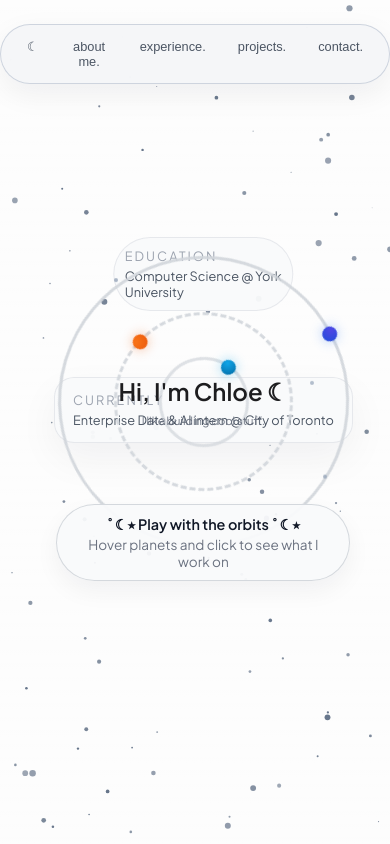
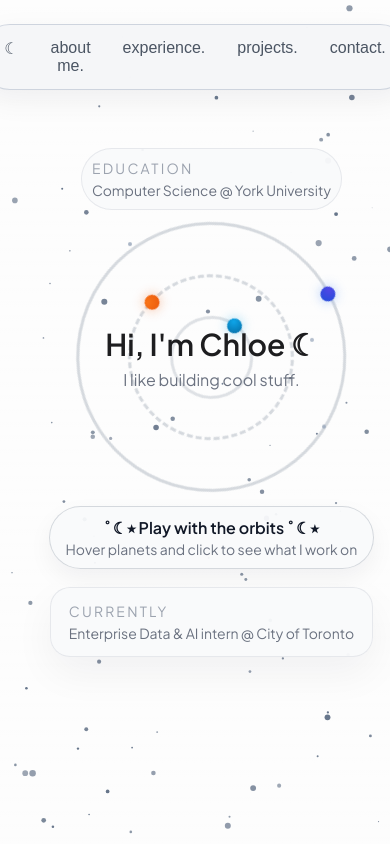
Before and after one commit to chloeenn/chloe, a React (Vite) app: page / in a window 390 px wide. Built offline with nearby package versions, Linux system fonts and the light colour scheme.

Commit message:
Updated responsiveness

```diff
--- a/src/App.css
+++ b/src/App.css
@@ -14,15 +14,36 @@ body {
   overflow: hidden;
 }
 
-/* Optional global typography defaults */
+:root {
+  /* Base typography scale tuned for standard UI/UX */
+  --font-base: 16px;            /* 1rem */
+  --text-sm: 0.875rem;         /* 14px */
+  --text-md: 1rem;             /* 16px */
+  --text-lg: 1.125rem;         /* 18px */
+  --h3: 1.125rem;              /* 18px */
+  --h2: 1.375rem;              /* 22px */
+  --h1: 1.875rem;              /* 30px */
+  --muted: #6b7280;
+}
+
+html { font-size: var(--font-base); }
+
 h1, h2 {
   text-align: center;
   margin: 0 0 16px;
-  font-size: 1.2rem;
 }
 
+h1 {
+  font-size: var(--h1);
+}
+
+h2 {
+  font-size: var(--h2);
+}
+
+/* sensible defaults for text elements */
 p, ul, li, a, span, button {
-  font-size: 0.8rem;
+  font-size: var(--text-md);
 }
 
 /* Scroll container: this is where the snapping happens */
--- a/src/components/About.css
+++ b/src/components/About.css
@@ -1,5 +1,5 @@
 .about-eyebrow {
-    font-size: 0.8rem;
+    font-size: var(--text-sm);
     letter-spacing: 0.18em;
     text-transform: uppercase;
     color: #9ca3af;
@@ -7,17 +7,18 @@
 }
 
 .about-title {
-    font-size: 1.2rem;
+    font-size: var(--h2);
     font-weight: 600;
     line-height: 1.3;
     color: #111827;
-    margin: 0 0 22px;
+    margin: 0 0 18px;
     max-width: 580px;
 }
 
 .about-text {
-    color: #4b5563;
-    line-height: 1.2;
+    color: var(--muted, #4b5563);
+    line-height: 1.5;
+    font-size: var(--text-md);
     margin: 0 0 16px;
 }
 
@@ -35,14 +36,14 @@
     align-items: center;
     position: relative;
     overflow: visible;
-    width: 250px;
-    height: 250px;
+    width: min(300px, 38vw);
+    height: min(300px, 38vw);
 }
 
 .about-anim {
     width: 100%;
     height: 100%;
-    transform: scale(1.5);
+    transform: scale(1.05);
 }
 
 .about-bubble {
@@ -50,11 +51,11 @@
     bottom: 68%;
     left: 50%;
     transform: translateX(-50%) translateY(10px);
-    padding: 6px;
+    padding: 6px 10px;
     border-radius: 999px;
     background: #ffffff;
     box-shadow: 0 10px 30px rgba(15, 23, 42, 0.18);
-    font-size: 0.8rem;
+    font-size: var(--text-sm);
     color: #111827;
     opacity: 0;
     pointer-events: none;
--- a/src/components/Experience.css
+++ b/src/components/Experience.css
@@ -31,20 +31,23 @@
 }
 
 .role {
-    font-weight: 600;
+    font-weight: 700;
+    font-size: var(--text-lg);
 }
 
 .date {
-    color: var(--home-text-muted, #475569);
+    color: var(--muted, #475569);
+    font-size: var(--text-sm);
 }
 .company {
-
-    color: var(--home-text-muted, #475569);
+    color: var(--muted, #475569);
     margin-bottom: 8px;
-    text-decoration: none;;
+    text-decoration: none;
+    font-size: var(--text-md);
+    font-weight: 500;
 }
 .company:hover {
-    color: var(--home-text-muted, #94a2b3);
+    color: #0f172a;
 }
 
 @media (prefers-reduced-motion: reduce) {
--- a/src/components/HeroSolar.css
+++ b/src/components/HeroSolar.css
@@ -122,14 +122,14 @@
 }
 
 .hero-solar-center h1 {
-  font-size: 1.5rem;
+  font-size: var(--h1);
   margin-bottom: 6px;
 }
 
 .hero-solar-center p {
   margin: 0;
-  font-size: 0.7rem;
-  color: #6b7280;
+  font-size: var(--text-md);
+  color: var(--muted, #6b7280);
 }
 
 /* bottom pill */
@@ -156,14 +156,14 @@
 }
 
 .panel-label {
-  font-size: 0.9rem;
+  font-size: var(--text-md);
   font-weight: 600;
   color: #111827;
 }
 
 .panel-desc {
-  font-size: 0.85rem;
-  color: #6b7280;
+  font-size: var(--text-sm);
+  color: var(--muted, #6b7280);
 }
 
 /* top-left label */
@@ -174,7 +174,7 @@
   display: inline-flex;
   align-items: center;
   gap: 8px;
-  font-size: 0.65rem;
+  font-size: var(--text-sm);
   color: #6b7280;
   padding: 10px;
   border-radius: 999px;
@@ -206,7 +206,7 @@
 
 .current-label {
   margin: 0 0 4px;
-  font-size: 0.8rem;
+  font-size: var(--text-sm);
   letter-spacing: 0.16em;
   text-transform: uppercase;
   color: #9ca3af;
@@ -214,8 +214,8 @@
 
 .current-line {
   margin: 0;
-  font-size: 0.8rem;
-  color: #4b5563;
+  font-size: var(--text-sm);
+  color: var(--muted, #4b5563);
 }
 
 /* animations */
@@ -248,26 +248,41 @@
   .hero-solar {
     width: min(420px, 92vw);
     aspect-ratio: 1 / 1;
+    /* switch to a stacked flow on small screens to avoid overlap */
+    display: flex;
+    flex-direction: column;
+    align-items: center;
+    justify-content: flex-start;
+    gap: 12px;
+    padding: 18px 8px;
   }
 
   .hero-solar-system {
-    width: 280px;
-    height: 280px;
+    width: 260px;
+    height: 260px;
+    position: relative; /* allow the system to flow in document */
+    transform: none !important;
   }
 
+  /* Stack info cards below the solar system */
   .hero-solar-current {
     position: static;
-    margin-top: 16px;
-    max-width: 100%;
+    margin-top: 6px;
+    max-width: 92%;
+    align-self: center;
   }
 
   .hero-solar-tag {
-    top: 4%;
-    left: 50%;
-    transform: translateX(-50%);
+    position: static;
+    left: auto;
+    top: auto;
+    transform: none;
+    margin-bottom: 6px;
   }
 
   .hero-solar-panel {
-    bottom: 0;
+    position: static;
+    transform: none;
+    margin-top: 6px;
   }
 }
--- a/src/components/HeroSolar.tsx
+++ b/src/components/HeroSolar.tsx
@@ -96,12 +96,13 @@ const HeroSolar: React.FC = () => {
         <span className="solar-star solar-star--one" />
         <span className="solar-star solar-star--two" />
         <span className="solar-star solar-star--three" />
-      </div>
 
-      {/* center text */}
-      <div className="hero-solar-center">
-        <h1>Hi, I&apos;m Chloe ☾</h1>
-        <p>I like building cool stuff.</p>
+        {/* center text - moved inside the solar system so it stays centered with the orbits */}
+        <div className="hero-solar-center">
+          <h1>Hi, I&apos;m Chloe ☾</h1>
+          <p>I like building cool stuff.</p>
+        </div>
+
       </div>
 
       {/* bottom info pill */}
--- a/src/components/Home.css
+++ b/src/components/Home.css
@@ -24,14 +24,14 @@
 
 /* Hero */
 .home-hero h1 {
-  font-size: clamp(2.2rem, 4.6vw, 2.6rem);
+  font-size: clamp(var(--h2), 4.6vw, var(--h1));
   font-weight: 600;
   margin: 0 0 16px;
 }
 
 .home-text {
-  font-size: 1.05rem;
-  color: #6b7280;
+  font-size: var(--text-md);
+  color: var(--muted, #6b7280);
   margin: 0;
 }
 
@@ -42,15 +42,15 @@
 }
 
 .home-about__content h2 {
-  font-size: 1.6rem;
-  margin-bottom: 20px;
+  font-size: var(--h2);
+  margin-bottom: 16px;
   font-weight: 600;
 }
 
 .home-about__content p {
-  font-size: 0.98rem;
-  line-height: 1.7;
-  color: #4b5563;
+  font-size: var(--text-md);
+  line-height: 1.6;
+  color: var(--muted, #4b5563);
   margin-bottom: 14px;
 }
 
--- a/src/components/Navbar.css
+++ b/src/components/Navbar.css
@@ -56,6 +56,7 @@
   border: none;
   background: none;
   cursor: pointer;
+  font-size: var(--text-md);
   color: var(--nav-text-muted);
   padding: 6px 6px;
   position: relative;
--- a/src/components/Projects.css
+++ b/src/components/Projects.css
@@ -13,6 +13,11 @@
   margin: 0 0 12px;
 }
 
+.projects-title {
+  font-size: var(--h2);
+  font-weight: 600;
+}
+
 /* ---------- iMac shell ---------- */
 
 .imac-shell {
@@ -22,7 +27,7 @@
   aspect-ratio: 16 / 9;
   margin-inline: auto;
   position: relative;
-  box-sizing: border-box;
+  font-size: var(--text-md);
 }
 
 /* Outer frame (black bezel) */
@@ -140,6 +145,11 @@
   color: rgba(255, 255, 255, 0.9);
 }
 
+.folder-name {
+  font-size: var(--text-md);
+  color: #0f172a;
+}
+
 
 .folder-tile:hover,
 .folder-tile:focus-visible {
@@ -189,15 +199,15 @@
 
 .project-viewer-label {
   margin: 0;
-  font-size: 0.98rem;
-  font-weight: 600;
+  font-size: var(--text-lg);
+  font-weight: 700;
   color: #111827;
 }
 
 .project-viewer-caption {
   margin: 3px 0 0;
-  font-size: 0.8rem;
-  color: #6b7280;
+  font-size: var(--text-sm);
+  color: var(--muted, #6b7280);
 }
 
 .project-close-btn {
```
